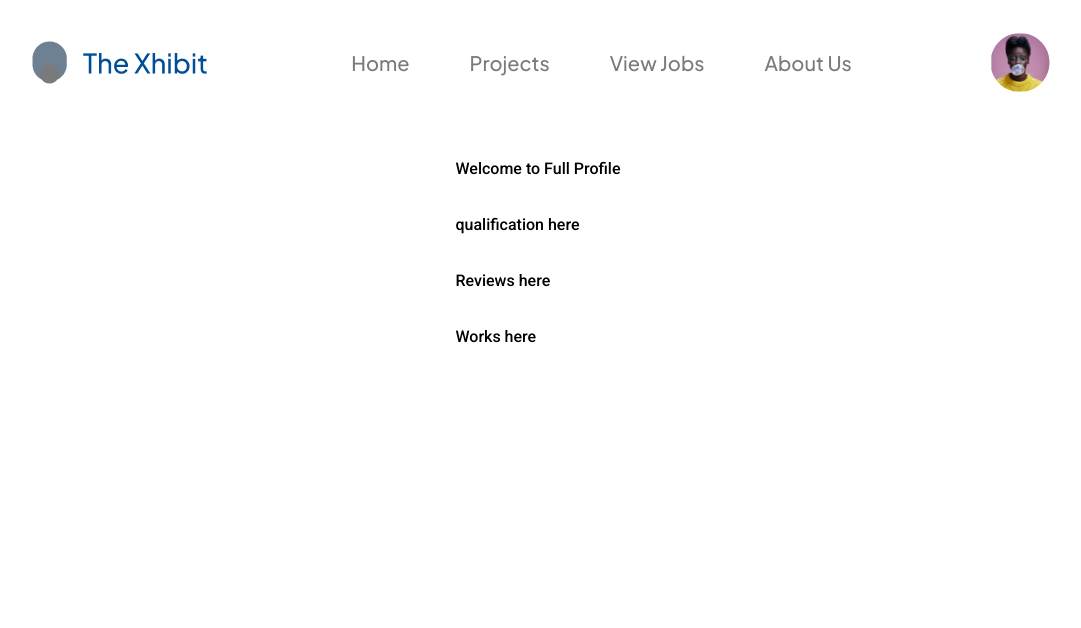
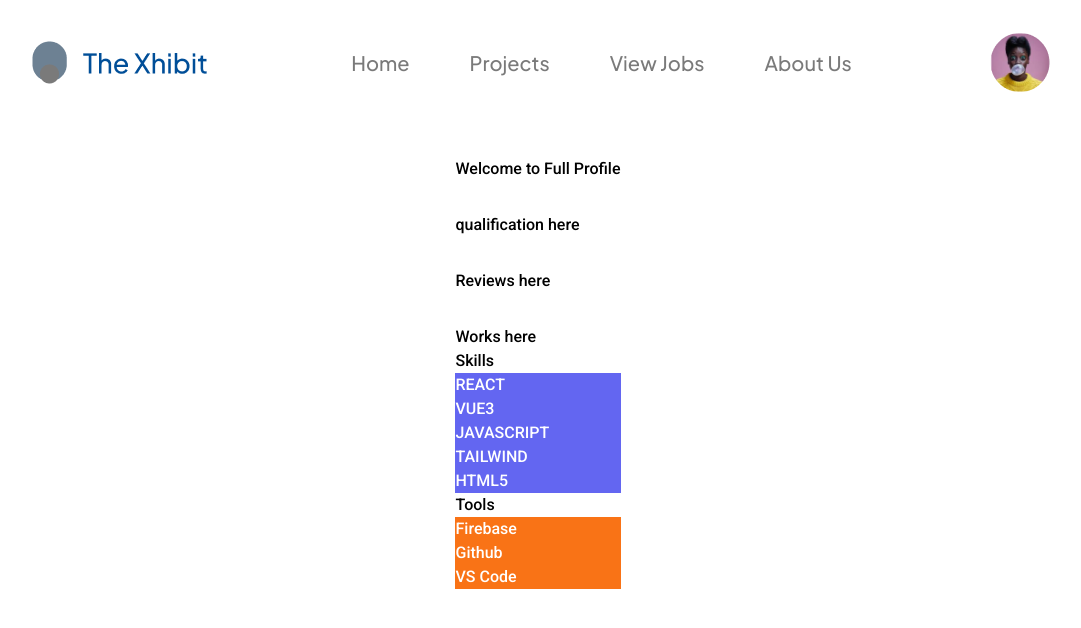
Before and after one commit to PreyeO/Recruit, a React (Vite) app: page /profile in a window 1280 px wide. Shown: the top 628 px of the page, without its empty margins (102-1183 px from the left). Built offline with nearby package versions, Linux system fonts and the light colour scheme.

Commit message:
add user proficiencies

```diff
--- a/src/Components/UI/Titles/ProfieciencyTitle.tsx
+++ /dev/null
@@ -1,11 +0,0 @@
-import { FC } from "react";
-
-interface Props {
-  title: string;
-}
-
-const AuthTitle: FC<Props> = ({ title }) => {
-  return <div className="font-extrabold text-3xl">{title}</div>;
-};
-
-export default AuthTitle;
--- a/src/Layouts/UserProfile/FullProfile.tsx
+++ b/src/Layouts/UserProfile/FullProfile.tsx
@@ -1,5 +1,6 @@
 import Qualification from "./Qualification";
 import Reviews from "./Reviews";
+import UserProficiencies from "./UserProficiencies";
 import Works from "./Works";
 
 const FullProfile = () => {
@@ -9,6 +10,7 @@ const FullProfile = () => {
       <Qualification />
       <Reviews />
       <Works />
+      <UserProficiencies />
     </section>
   );
 };
--- /dev/null
+++ b/src/Layouts/UserProfile/UserData.tsx
@@ -0,0 +1,7 @@
+export const datas = [
+  {
+    id: 1,
+    skills: ["REACT, VUE3, JAVASCRIPT, TAILWIND, HTML5"],
+    tools: ["Firebase, Github, VS Code"],
+  },
+];
--- /dev/null
+++ b/src/Layouts/UserProfile/UserProficiencies.tsx
@@ -0,0 +1,31 @@
+import { datas } from "./UserData";
+
+const UserProficiencies = () => {
+  return (
+    <div>
+      {datas.map((data) => (
+        <div key={data.id} className="flex-col">
+          <h2>Skills</h2>
+          <ul>
+            {data.skills[0].split(", ").map((skill, index) => (
+              <li key={index} className="text-white bg-indigo-500 ">
+                {skill}
+              </li>
+            ))}
+          </ul>
+
+          <h2>Tools</h2>
+          <ul>
+            {data.tools[0].split(", ").map((tool, index) => (
+              <li key={index} className="text-white bg-orange-500 ">
+                {tool}
+              </li>
+            ))}
+          </ul>
+        </div>
+      ))}
+    </div>
+  );
+};
+
+export default UserProficiencies;
```
